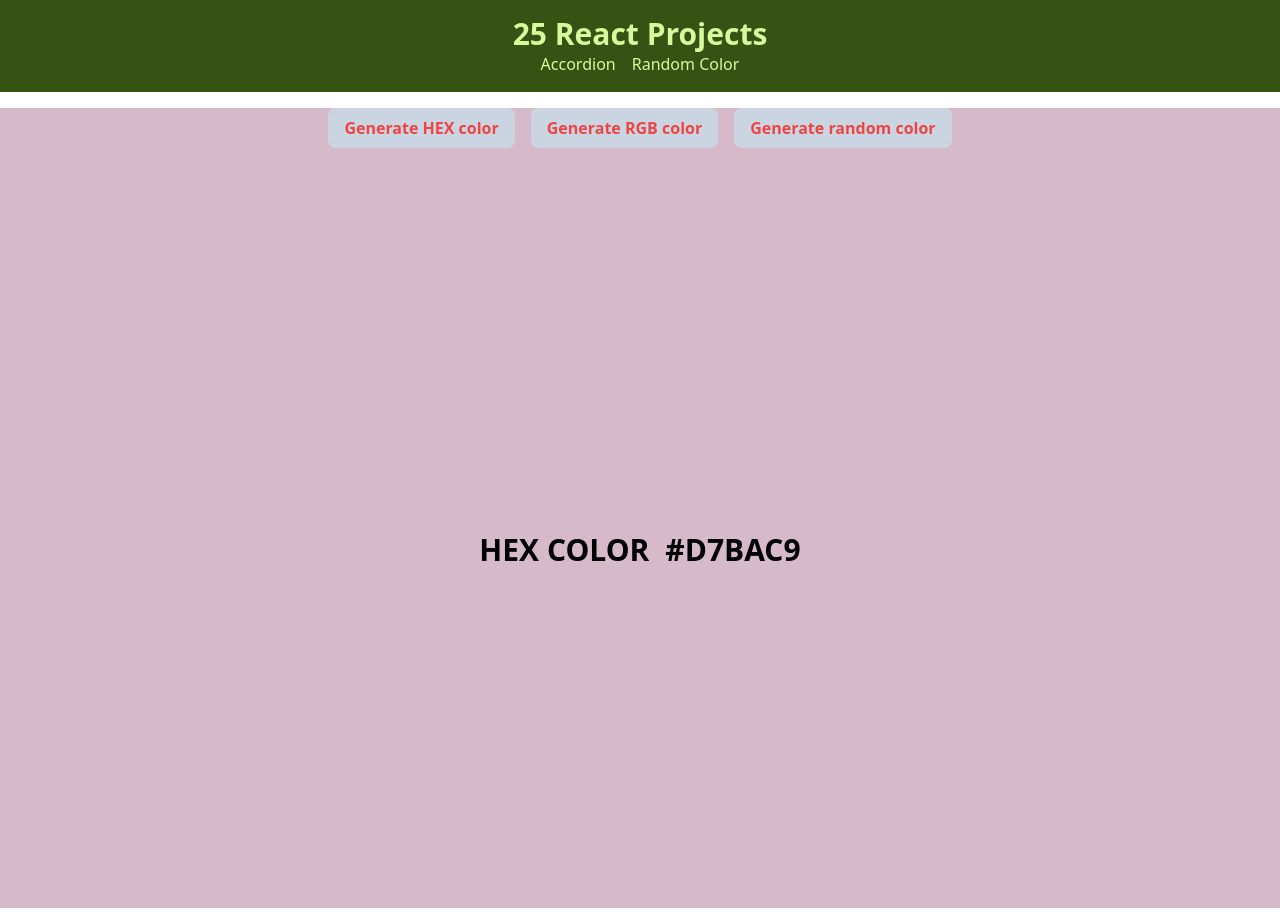
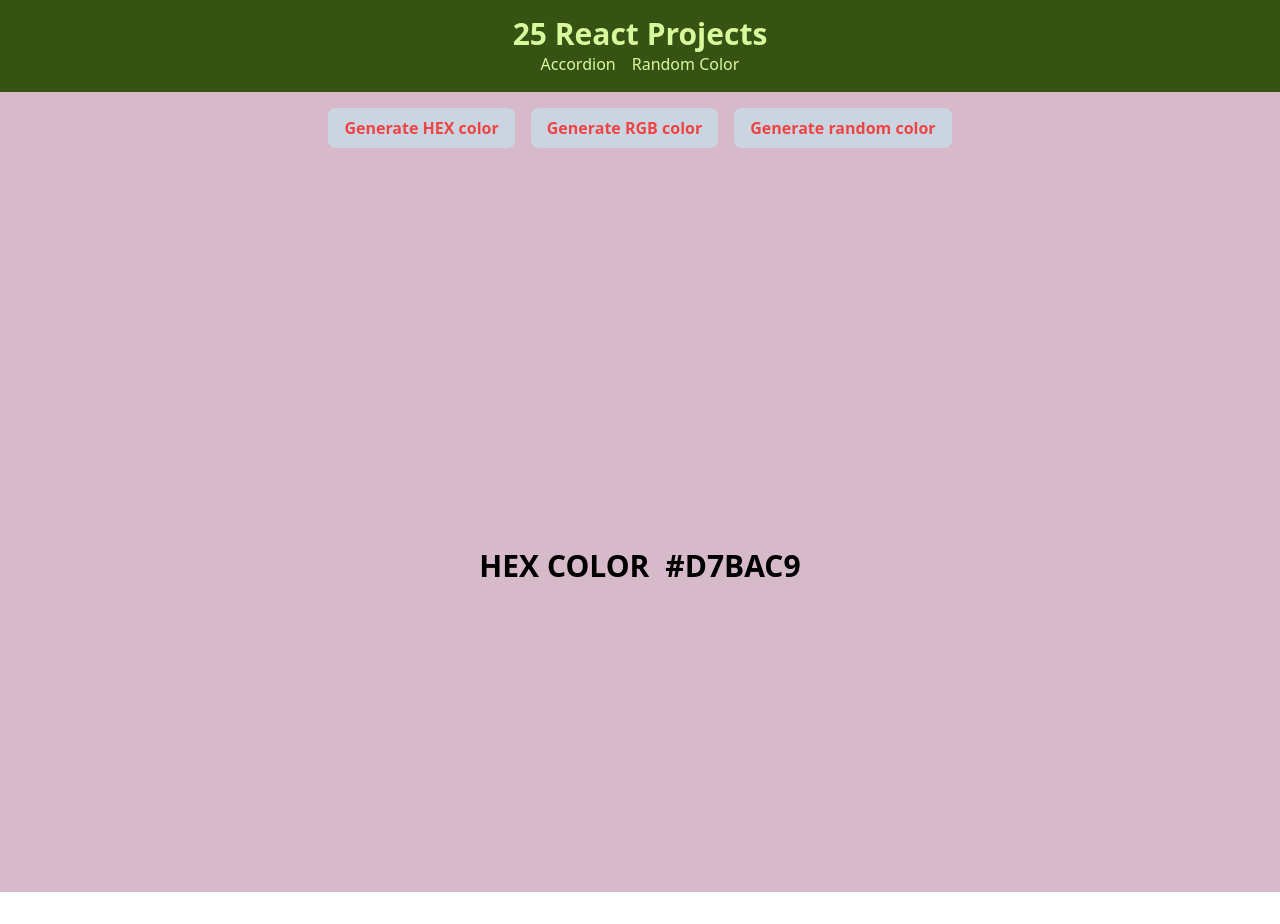
Before and after one commit to Kris1027/25-react-projects, a React (Vite) app: page /random-color in a window 1280 px wide. After the commit the page ends 892 px from the top, so only its background shows below. Built offline with nearby package versions, Linux system fonts and the light colour scheme.

Commit message:
fix styles in layout and random color project

```diff
--- a/src/Layout.tsx
+++ b/src/Layout.tsx
@@ -14,7 +14,7 @@ export const Layout = () => {
           <Link to="random-color">Random Color</Link>
         </nav>
       </header>
-      <main className="p-4 flex justify-center items-center">
+      <main className="flex justify-center items-center">
         <Outlet />
       </main>
     </>
--- a/src/projects/random-color/RandomColor.tsx
+++ b/src/projects/random-color/RandomColor.tsx
@@ -30,7 +30,7 @@ export const RandomColor = () => {
   return (
     <div>
       <div className="w-screen h-screen" style={{ backgroundColor: color }}>
-        <div className="flex gap-4 justify-center">
+        <div className="flex gap-4 justify-center p-4">
           <button
             onClick={() => setTypeOfColor("hex")}
             className="bg-slate-300 text-red-500 px-4 py-2 hover:bg-slate-200 active:scale-90 rounded-lg font-bold"
```
